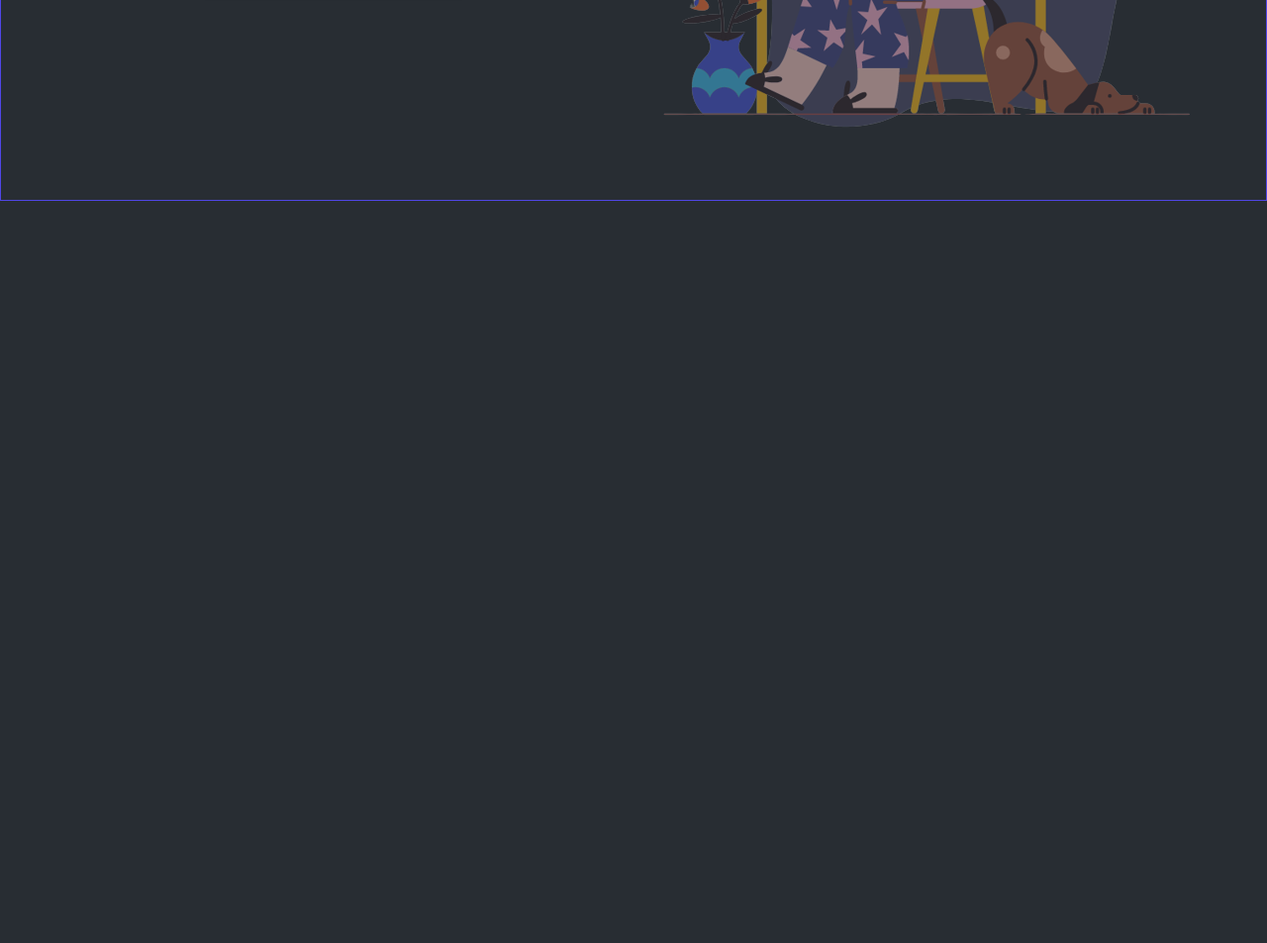
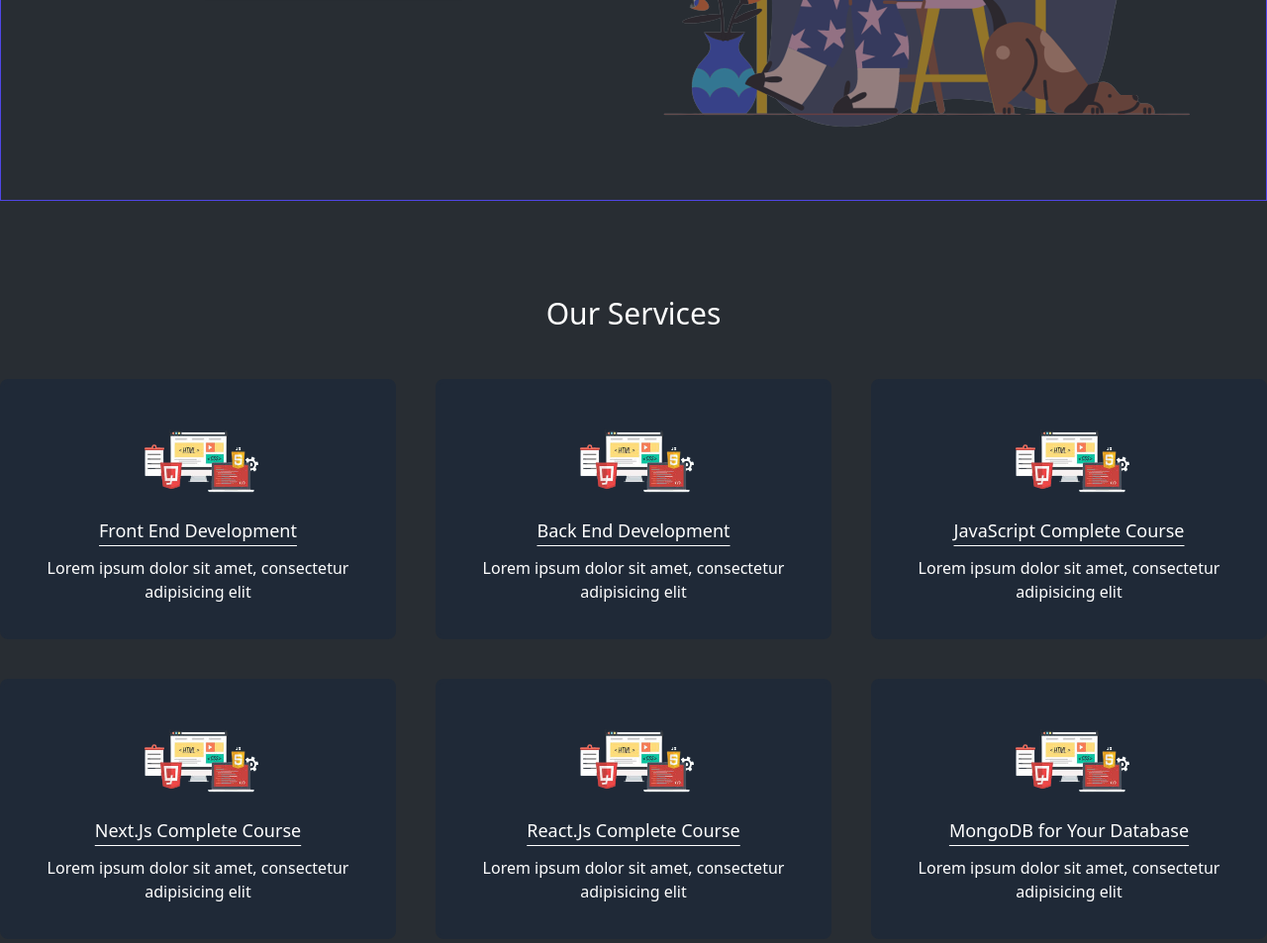
Before and after one commit to Sujan-Kumar/Tailwind-Project-01, a website built with Vite: page index.html in a window 1280 px wide. Shown: the part 521-1474 px from the top of the page at 99% size. Before the commit the page ends 800 px from the top, so only its background shows below. Built offline with nearby package versions, Linux system fonts and the light colour scheme.

Commit message:
Services Area Added

```diff
--- a/index.html
+++ b/index.html
@@ -11,7 +11,7 @@
 <body class="bg-[#282D33]">
 
     <!-- Navigation Bar Design Code: Start -->
-    <nav class="bg-[#282D33] shadow-xl">
+    <nav class="bg-[#282D33] shadow-xl sticky top-0 z-10">
         <div class="container mx-auto">
             <div class="sm:flex justify-between py-6 items-center">
                 <div class="text-center mb-3 sm:mb-0">
@@ -21,11 +21,11 @@
                 </div>
                 <ul class="text-xl text-center border-t sm:border-none text-white sm:flex">
                     <li class="mt-4 sm:mt-0"><a class="p-3 text-[#F65023]" href="#">Home</a></li>
-                    <li><a class="p-3 transition-all hover:text-[#F65023]" href="#">About</a></li>
-                    <li><a class="p-3 transition-all hover:text-[#F65023]"  href="#">Products</a></li>
-                    <li><a class="p-3 transition-all hover:text-[#141413]" href="#">Blogs</a></li>
-                    <li><a class="p-3 transition-all hover:hover:text-[#F65023]" href="#">Portfolio</a></li>
-                    <li><a class="p-3 transition-all hover:hover:text-[#F65023]" href="#">Contact</a></li>
+                    <li><a class="p-3 transition hover:text-[#F65023]" href="#">About</a></li>
+                    <li><a class="p-3 transition hover:text-[#F65023]"  href="#">Products</a></li>
+                    <li><a class="p-3 transition hover:text-[#141413]" href="#">Blogs</a></li>
+                    <li><a class="p-3 transition hover:hover:text-[#F65023]" href="#">Portfolio</a></li>
+                    <li><a class="p-3 transition hover:hover:text-[#F65023]" href="#">Contact</a></li>
                 </ul>
             </div>
         </div>
@@ -38,7 +38,7 @@
         <div class="text-white text-center sm:flex justify-around container mx-auto border border-indigo-600 border-t-0 items-center h-[80vh] px-10 pt-10">
             <div>
                 <h1 class="text-xl sm:text-5xl mb-5 sm:mb-10">For Enthusiastic Coders <br>Learn Quality Coding</h1>
-                <button class="bg-indigo-900 hover:bg-indigo-950 transition-all px-7 py-3 rounded-full text-xl shadow">Join With Coding World <svg class="w-7 inline-block text-red-500 ml-2 animate-ping" xmlns="http://www.w3.org/2000/svg" fill="none" viewBox="0 0 24 24" strokeWidth={1.5} stroke="currentColor" className="size-6"><path strokeLinecap="round" strokeLinejoin="round" d="M17.25 8.25 21 12m0 0-3.75 3.75M21 12H3" /></svg></button>
+                <button class="bg-indigo-900 hover:bg-indigo-950 transition px-7 py-3 rounded-full text-xl shadow">Join With Coding World <svg class="w-7 inline-block text-red-500 ml-2 animate-ping" xmlns="http://www.w3.org/2000/svg" fill="none" viewBox="0 0 24 24" strokeWidth={1.5} stroke="currentColor" className="size-6"><path strokeLinecap="round" strokeLinejoin="round" d="M17.25 8.25 21 12m0 0-3.75 3.75M21 12H3" /></svg></button>
             </div>
             <div>
                 <img class="animate-pulse" src="./images/hero-img.png" alt="Hero_Area_Image">
@@ -46,5 +46,47 @@
         </div>
      </header>
     <!-- Hero Area Design Code: End -->
+
+
+    <!-- Main Area Design Code: Start -->
+    <main class="container mx-auto">
+        <section class="my-24">
+            <h2 class="text-white text-3xl text-center mb-12">Our Services</h2>
+
+            <div class="grid  md:grid-cols-2 lg:grid-cols-3 gap-10">
+                <div class="bg-gray-800 p-8 rounded-lg text-center border-4 border-[#1f2937] hover:border-indigo-700 cursor-pointer">
+                    <img class="w-1/2 mx-auto" src="./images/frontEnd.png" alt="Front_End_Image">
+                    <h4 class="text-white text-lg underline underline-offset-8 my-3">Front End Development</h4>
+                    <p class="text-white">Lorem ipsum dolor sit amet, consectetur adipisicing elit</p>
+                </div>
+                <div class="bg-gray-800 p-8 rounded-lg text-center border-4 border-[#1f2937] hover:border-indigo-700 cursor-pointer">
+                    <img class="w-1/2 mx-auto" src="./images/frontEnd.png" alt="Front_End_Image">
+                    <h4 class="text-white text-lg underline underline-offset-8 my-3">Back End Development</h4>
+                    <p class="text-white">Lorem ipsum dolor sit amet, consectetur adipisicing elit</p>
+                </div>
+                <div class="bg-gray-800 p-8 rounded-lg text-center border-4 border-[#1f2937] hover:border-indigo-700 cursor-pointer">
+                    <img class="w-1/2 mx-auto" src="./images/frontEnd.png" alt="Front_End_Image">
+                    <h4 class="text-white text-lg underline underline-offset-8 my-3">JavaScript Complete Course</h4>
+                    <p class="text-white">Lorem ipsum dolor sit amet, consectetur adipisicing elit</p>
+                </div>
+                <div class="bg-gray-800 p-8 rounded-lg text-center border-4 border-[#1f2937] hover:border-indigo-700 cursor-pointer">
+                    <img class="w-1/2 mx-auto" src="./images/frontEnd.png" alt="Front_End_Image">
+                    <h4 class="text-white text-lg underline underline-offset-8 my-3">Next.Js Complete Course</h4>
+                    <p class="text-white">Lorem ipsum dolor sit amet, consectetur adipisicing elit</p>
+                </div>
+                <div class="bg-gray-800 p-8 rounded-lg text-center border-4 border-[#1f2937] hover:border-indigo-700 cursor-pointer">
+                    <img class="w-1/2 mx-auto" src="./images/frontEnd.png" alt="Front_End_Image">
+                    <h4 class="text-white text-lg underline underline-offset-8 my-3">React.Js Complete Course</h4>
+                    <p class="text-white">Lorem ipsum dolor sit amet, consectetur adipisicing elit</p>
+                </div>
+                <div class="bg-gray-800 p-8 rounded-lg text-center border-4 border-[#1f2937] hover:border-indigo-700 cursor-pointer">
+                    <img class="w-1/2 mx-auto" src="./images/frontEnd.png" alt="Front_End_Image">
+                    <h4 class="text-white text-lg underline underline-offset-8 my-3">MongoDB for Your Database</h4>
+                    <p class="text-white">Lorem ipsum dolor sit amet, consectetur adipisicing elit</p>
+                </div>
+            </div>
+        </section>
+    </main>
+    <!-- Main Area Design Code: End -->
 </body>
 </html>
```
Also changed, not shown: images/backEnd.png (added), images/frontEnd.png (added).
